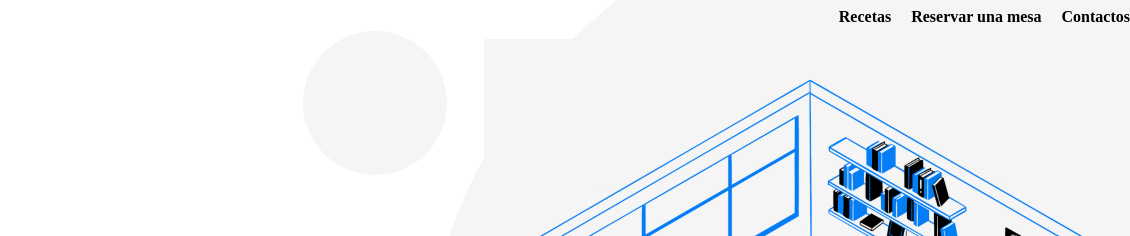
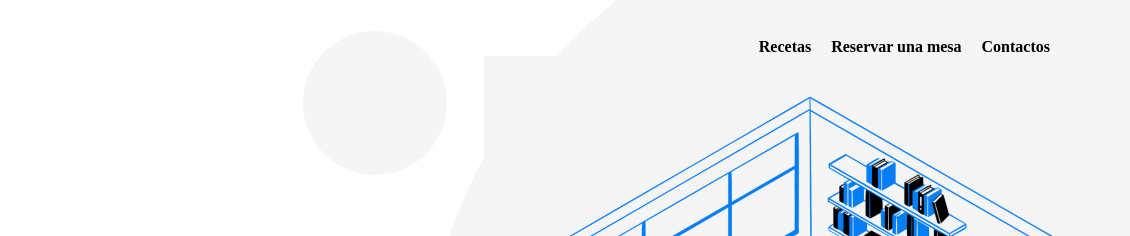
Before and after one commit to MarioPiurano/web_project_coffeeshop, a plain HTML site: page index.html in a window 1280 px wide. Shown: the top 236 px of the page, 150-1280 px from the left. Drawn offline with Linux system fonts and the light colour scheme.

Commit message:
nueva entrega

```diff
--- a/pages/index.css
+++ b/pages/index.css
@@ -55,7 +55,9 @@
   list-style-type: none;
   column-gap: 20px;
   margin: 8px 0 0;
-  padding: 30px 80px auto;
+  padding-top: 30px;
+  padding-right: 80px;
+  gap: 20px;
 }
 
 .nav__link {
```
